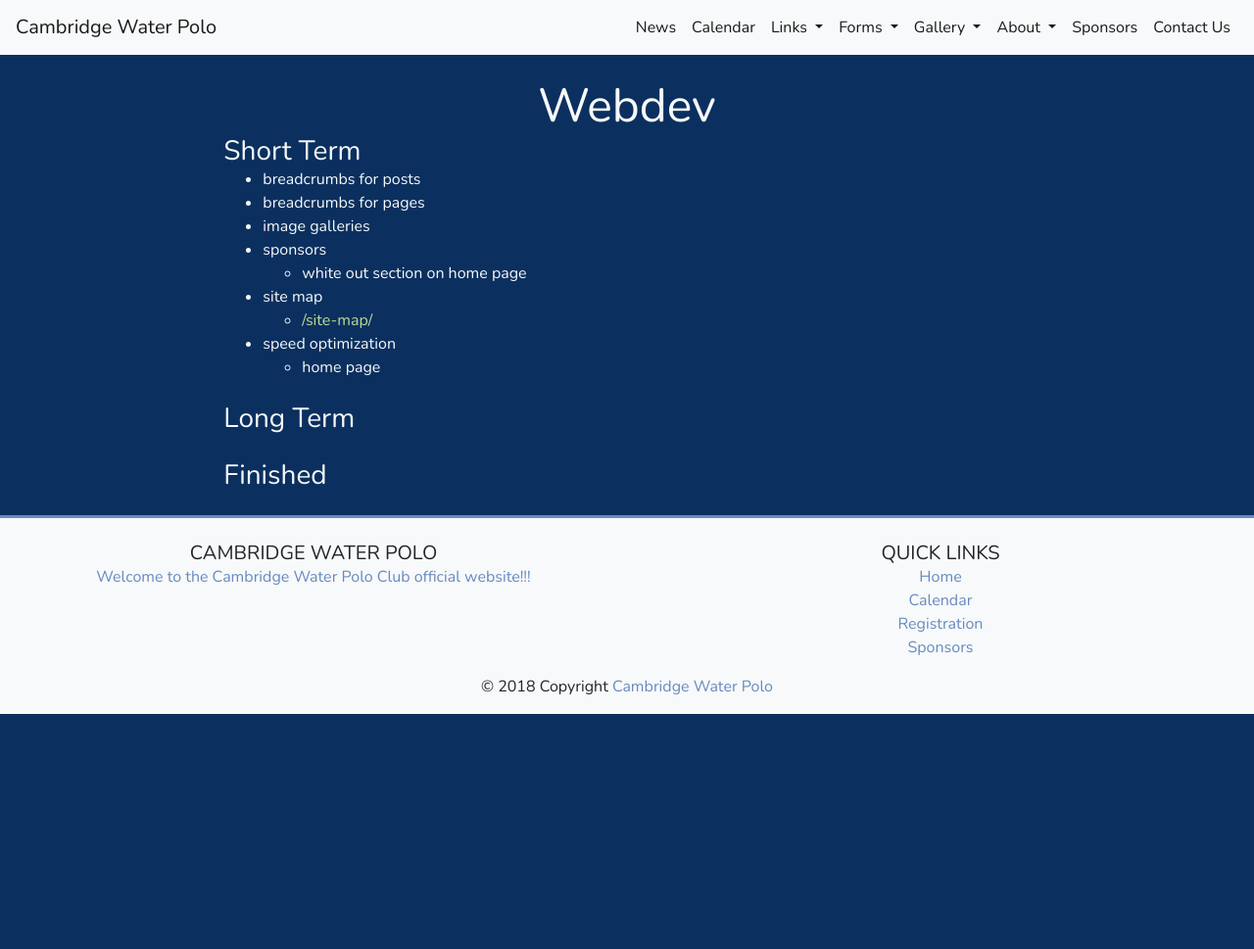
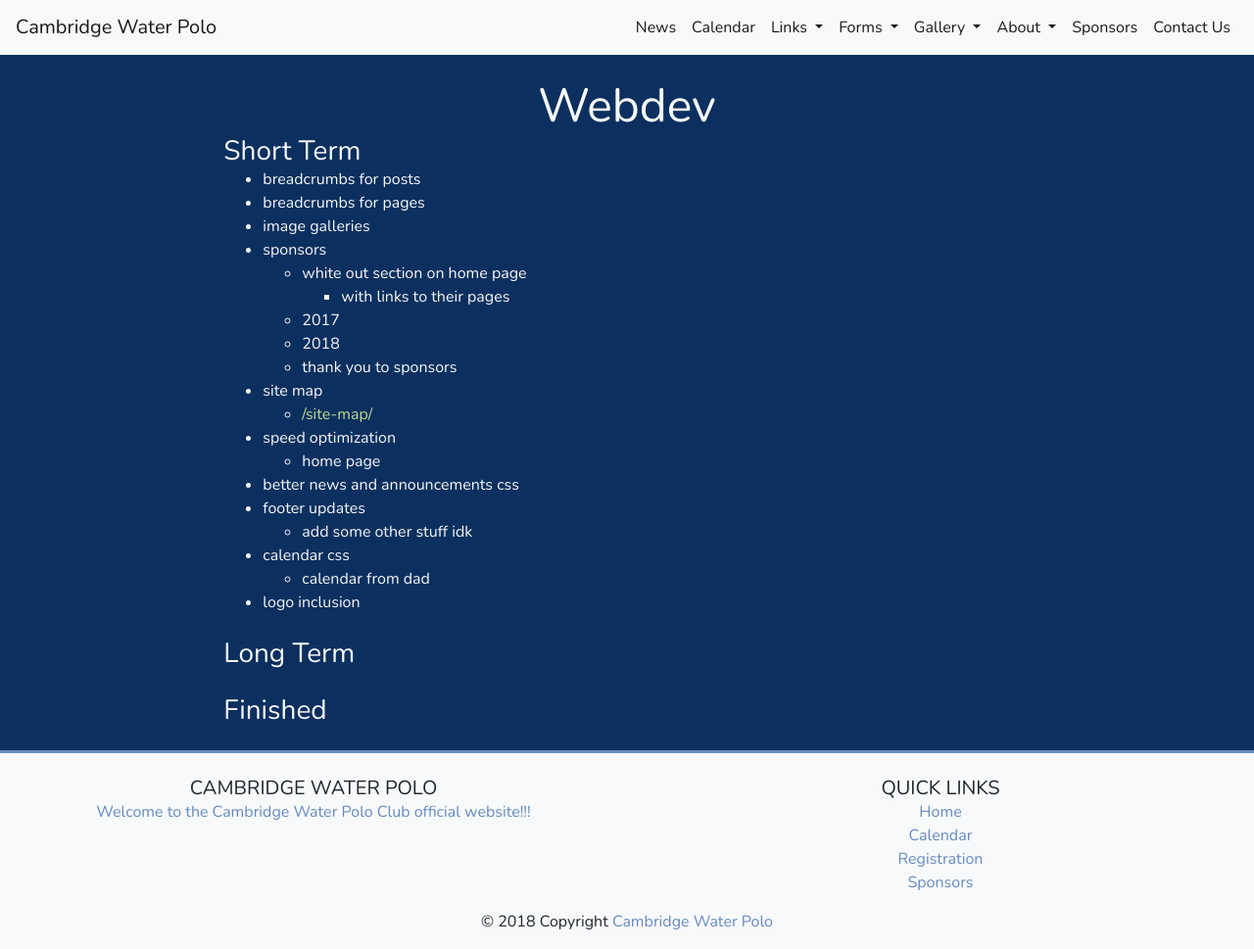
Before and after one commit to cambridge-water-polo/cambridge-water-polo.github.io, a Jekyll site: the page built from _pages/webdev.md, in a window 1280 px wide and 969 px high. Shown: the whole window at 98% size. Built offline with Jekyll 4.4.1, drawn with Linux system fonts in a browser that asks for light colours.

Commit message:
update website

```diff
--- a/_includes/news.html
+++ b/_includes/news.html
@@ -1,6 +1,6 @@
 <div class="col-md-8 container mt-4 mb-2">
 
-<h3 class="text-center">News & Announcements</h3>
+<h3 class="text-center">Latest News & Announcements</h3>
 
 {% for post in site.posts | limit: 5 %}
 <a style="font-size: 30px;" href="{{ post.url }}">{{ post.title }}</a><br>
--- a/_pages/webdev.md
+++ b/_pages/webdev.md
@@ -11,10 +11,20 @@ permalink: "/webdev/"
 - image galleries
 - sponsors
     - white out section on home page
+        - with links to their pages
+    - 2017
+    - 2018
+    - thank you to sponsors
 - site map
     - [/site-map/](/site-map/)
 - speed optimization
     - home page
+- better news and announcements css
+- footer updates
+    - add some other stuff idk
+- calendar css
+    - calendar from dad
+- logo inclusion
 
 <br>
 
```
Also changed, not shown: 1 other file.
